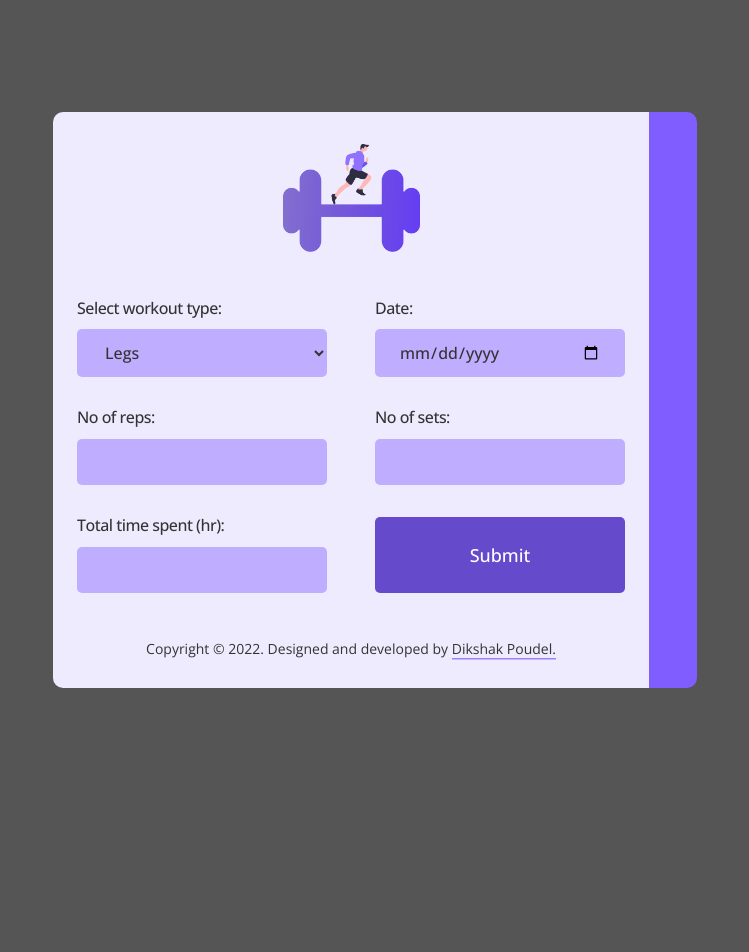
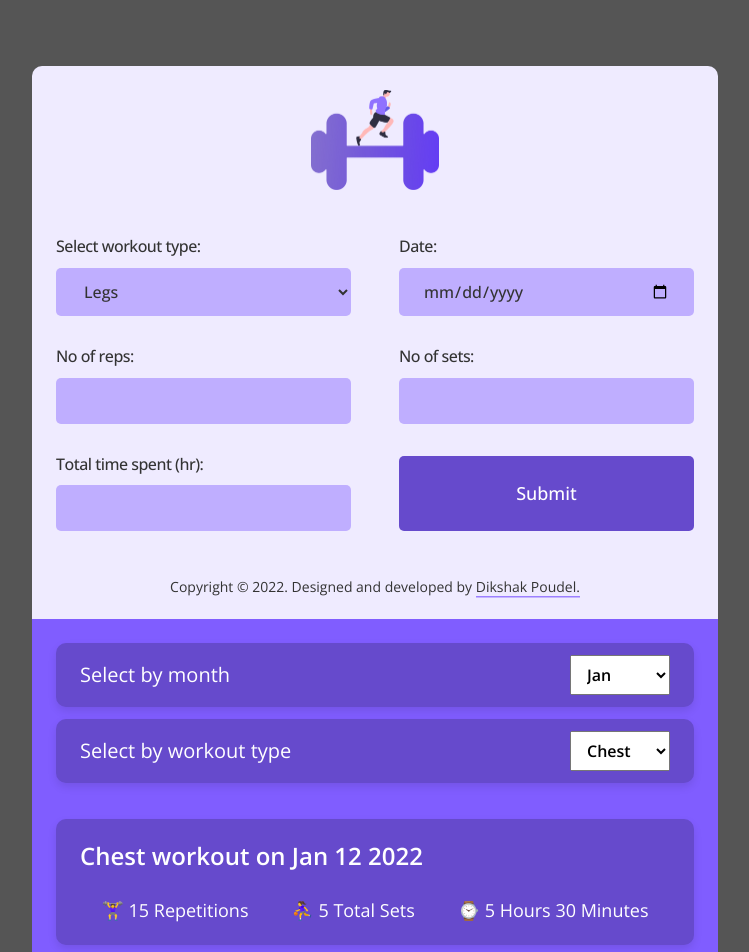
Before and after one commit to dikxak/gym-logs, a React (Create React App) app: page / in a window 1280 px wide. Shown: the top 952 px of the page, without its empty margins (265-1014 px from the left). Before the commit the page ends 800 px from the top, so only its background shows below. Built offline with nearby package versions, Linux system fonts and the light colour scheme.

Commit message:
complete workout output design

```diff
--- /dev/null
+++ b/src/components/UI/Card.js
@@ -0,0 +1,12 @@
+import React from 'react';
+import styles from '../../sass/ui/Card.module.scss';
+
+const Card = props => {
+  return (
+    <div className={`${styles['card']} ${props.className}`}>
+      {props.children}
+    </div>
+  );
+};
+
+export default Card;
--- a/src/components/Workouts/WorkoutOutput.js
+++ b/src/components/Workouts/WorkoutOutput.js
@@ -1,7 +1,51 @@
+import React from 'react';
+
+import Card from '../UI/Card';
+import WorkoutSelect from '../Workouts/WorkoutSelect';
+
 import styles from '../../sass/workouts/WorkoutOutput.module.scss';
 
 const WorkoutOutput = props => {
-  return <div className={`${styles['workout-output']}`}>{props.children}</div>;
+  const months = {
+    value: 'Jan',
+    //prettier-ignore
+    options: ['Jan','Feb','Mar','Apr','May','Jun','Jul','Aug','Sep','Oct','Nov','Dec',],
+  };
+
+  const workoutType = {
+    value: 'Chest',
+    //prettier-ignore
+    options:['Chest','Legs','Shoulder','Back','Biceps','Triceps',],
+  };
+  return (
+    <div className={`${styles['workout-output']}`}>
+      <div className={styles['workout-output__filters']}>
+        <Card className={styles['workout-output__filter']}>
+          <p>Select by month</p>
+          <WorkoutSelect value={months.value} options={months.options} />
+        </Card>
+
+        <Card className={styles['workout-output__filter']}>
+          <p>Select by workout type</p>
+          <WorkoutSelect
+            value={workoutType.value}
+            options={workoutType.options}
+          />
+        </Card>
+      </div>
+
+      <div className={styles['workout-output__items']}>
+        <Card className={styles['workout-output__item']}>
+          <p>Chest workout on Jan 12 2022</p>
+          <div className={styles['workout-output__item-stats']}>
+            <p>🏋️‍♀️ 15 Repetitions</p>
+            <p>⛹️‍♀️ 5 Total Sets</p>
+            <p>⌚ 5 Hours 30 Minutes</p>
+          </div>
+        </Card>
+      </div>
+    </div>
+  );
 };
 
 export default WorkoutOutput;
--- /dev/null
+++ b/src/components/Workouts/WorkoutSelect.js
@@ -0,0 +1,15 @@
+import React from 'react';
+
+import styles from '../../sass/workouts/WorkoutSelect.module.scss';
+
+const WorkoutSelect = props => {
+  return (
+    <select value={props.value} className={styles['workout-select']}>
+      {props.options.map(option => {
+        return <option value={option}>{option}</option>;
+      })}
+    </select>
+  );
+};
+
+export default WorkoutSelect;
--- a/src/sass/_variables.scss
+++ b/src/sass/_variables.scss
@@ -4,4 +4,4 @@ $tint-2: #efebff;
 $shade-1: #664acc;
 $shade-2: #47348f;
 $text-color: #333;
-$container-width: 130rem;
+$container-width: 75rem;
--- /dev/null
+++ b/src/sass/ui/Card.module.scss
@@ -0,0 +1,6 @@
+.card {
+  background-color: #664acc;
+  border-radius: 1rem;
+  box-shadow: 0 0.4rem 0.8rem rgba(0, 0, 0, 0.1);
+  padding: 1.2rem 2.4rem;
+}
--- a/src/sass/ui/Container.module.scss
+++ b/src/sass/ui/Container.module.scss
@@ -4,10 +4,11 @@
 .container {
   max-width: var.$container-width;
   padding: 1.6rem 3.2rem;
-  position: absolute;
-  top: 50%;
-  left: 50%;
-  transform: translate(-50%, -50%);
+  margin: 5rem auto;
+  // position: absolute;
+  // top: 50%;
+  // left: 50%;
+  // transform: translate(-50%, -50%);
 
-  @include mix.make-grid(40fr 60fr, $align: center);
+  @include mix.make-grid($columns: 1fr, $align: center);
 }
--- a/src/sass/workouts/WorkoutInput.module.scss
+++ b/src/sass/workouts/WorkoutInput.module.scss
@@ -2,17 +2,19 @@
 @use '../mixins' as mix;
 
 .workout-input {
-  @include mix.make-flex(column, 4.8rem, center, center);
+  @include mix.make-flex(column, 4.8rem);
 
   background-color: var.$tint-2;
-  padding: 3.2rem 2.4rem;
-  border-radius: 1rem 0 0 1rem;
+  padding: 2.4rem;
+  border-radius: 1rem 1rem 0 0;
 
   &__logo {
-    width: 25%;
+    width: 20%;
+    align-self: center;
   }
 
   &__copyright {
+    align-self: center;
     color: var.$text-color;
     font-size: 1.4rem;
     & a {
--- a/src/sass/workouts/WorkoutOutput.module.scss
+++ b/src/sass/workouts/WorkoutOutput.module.scss
@@ -1,9 +1,46 @@
 @use '../variables' as var;
+@use '../mixins' as mix;
 
 .workout-output {
-  align-self: stretch;
+  // align-self: stretch;
 
   background-color: var.$primary-color;
-  padding: 4.8rem 2.4rem;
-  border-radius: 0 1rem 1rem 0rem;
+  padding: 2.4rem;
+  border-radius: 0 0 1rem 1rem;
+
+  @include mix.make-flex($direction: column, $gap: 3.6rem);
+
+  &__filters {
+    @include mix.make-flex($direction: column, $gap: 1.2rem);
+  }
+
+  &__filter {
+    @include mix.make-flex($align: center, $justify: space-between);
+
+    p {
+      font-size: 2rem;
+    }
+  }
+
+  &__items {
+    @include mix.make-flex($direction: column, $justify: center, $gap: 2.4rem);
+  }
+
+  &__item {
+    @include mix.make-flex($direction: column, $gap: 3.2rem);
+    padding: 2.4rem;
+
+    & > p {
+      font-size: 2.4rem;
+      font-weight: 600;
+    }
+
+    &-stats {
+      @include mix.make-flex($justify: space-around, $align: center);
+
+      p {
+        font-size: 1.8rem;
+      }
+    }
+  }
 }
--- /dev/null
+++ b/src/sass/workouts/WorkoutSelect.module.scss
@@ -0,0 +1,8 @@
+.workout-select {
+  padding: 0 1.2rem;
+  width: 10rem;
+  height: 4rem;
+  font-family: inherit;
+  font-size: 1.6rem;
+  font-weight: 600;
+}
```
